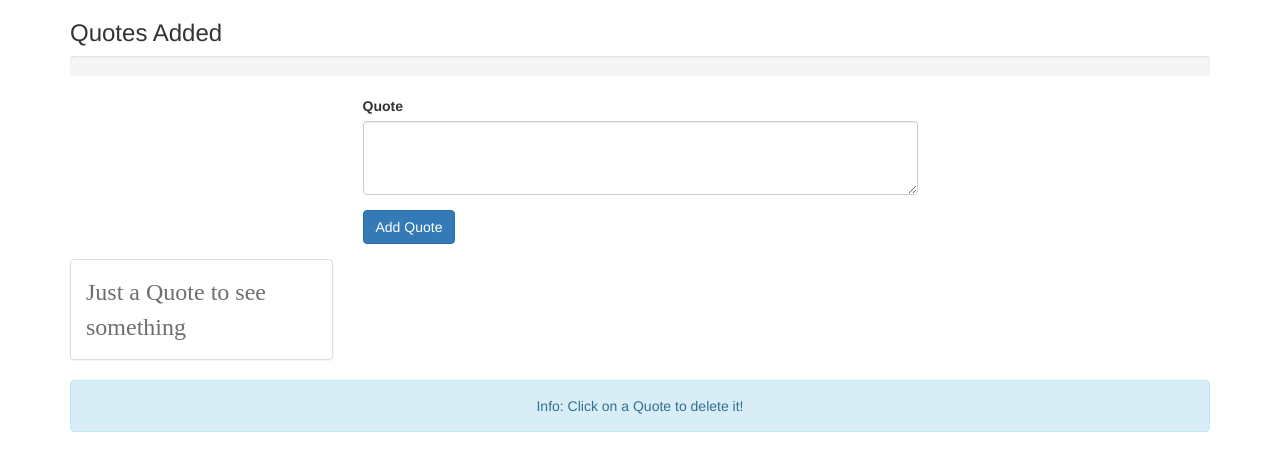
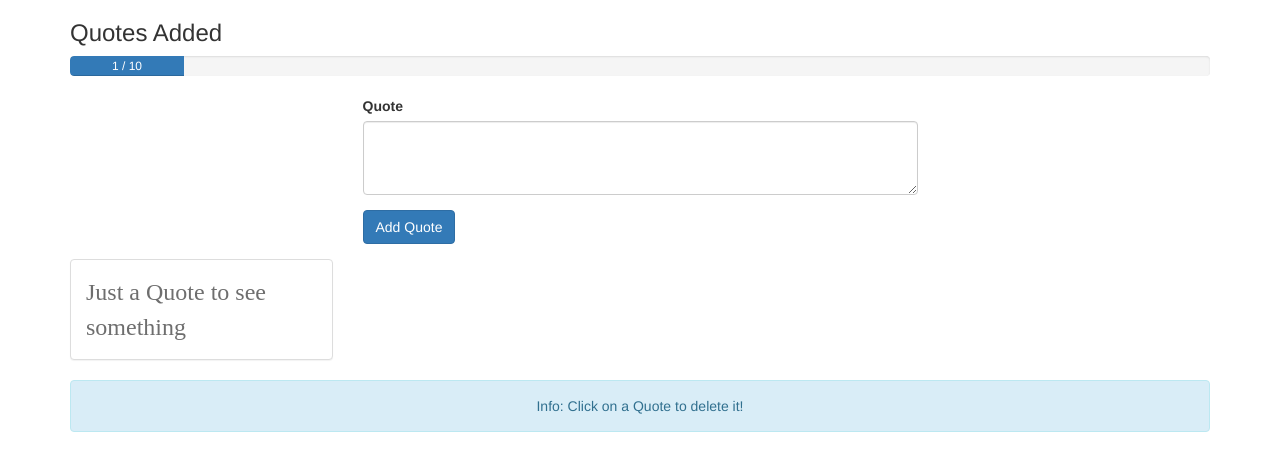
Before and after one commit to Sean0628/quote_app, a Vue app: page / in a window 1280 px wide. Shown: the top 470 px of the page. Built offline with nearby package versions, Linux system fonts and the light colour scheme; a web font is replaced by a local one.

Commit message:
mod status bar

```diff
--- a/src/App.vue
+++ b/src/App.vue
@@ -1,6 +1,6 @@
 <template>
   <div class="container">
-    <app-header></app-header>
+    <app-header :quoteCount='quotes.length' :maxQuotes='maxQuotes'></app-header>
     <app-new-quote @quoteAdded='newQuote'></app-new-quote>
     <app-quote-grid :quotes='quotes' @quoteDeleted='deleteQuote'></app-quote-grid>
     <div class="row">
@@ -27,6 +27,9 @@
     },
     methods: {
       newQuote(quote) {
+        if (this.quotes.length >= this.maxQuotes) {
+          return alert('Please delete Quotes first!');
+        }
         this.quotes.push(quote);
       },
       deleteQuote(index) {
--- a/src/components/Header.vue
+++ b/src/components/Header.vue
@@ -5,7 +5,7 @@
       <div class="progress">
         <div class='progress'>
           <div class="progress-bar" role='progressbar' aria-valuenow='60' aria-valuemin='0' aria-valuemax='100'
-               :style="{width: (quoteCount / maxCounts) * 100 + '%'}">
+               :style="{width: (quoteCount / maxQuotes) * 100 + '%'}">
             {{ quoteCount }} / {{ maxQuotes }}
           </div>
         </div>
```
